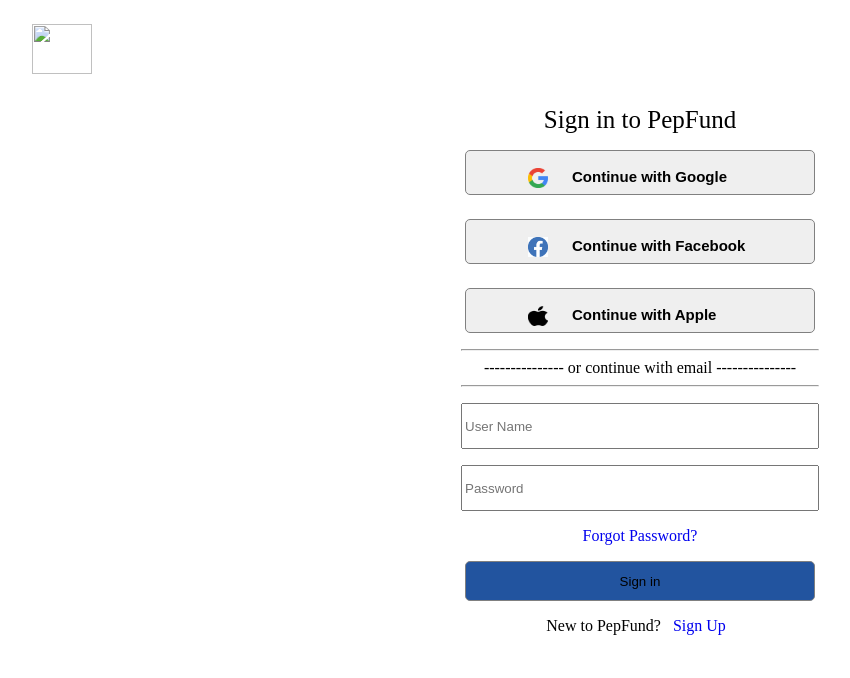
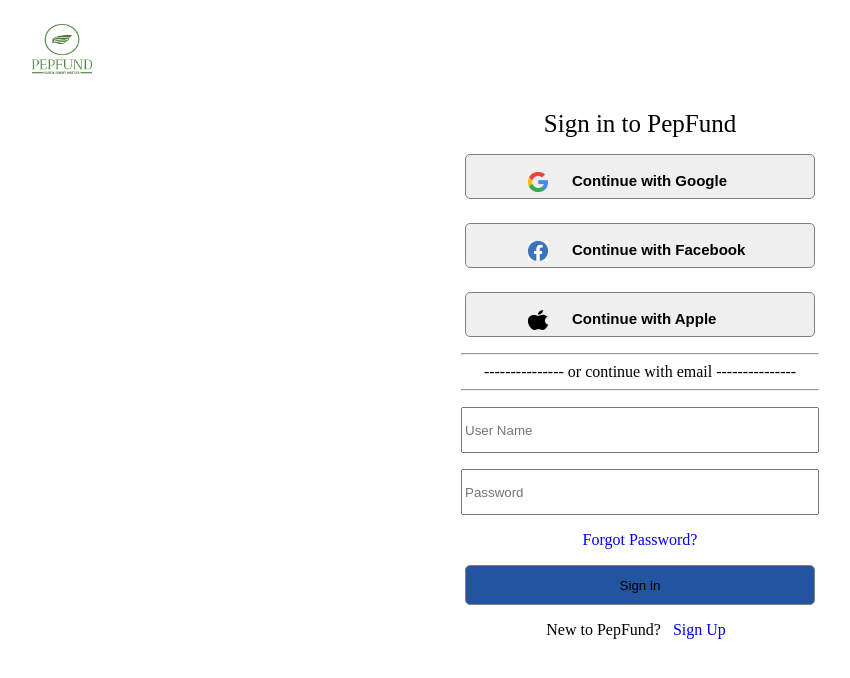
Before and after one commit to Naman-Joshi-14/PepFund, a plain HTML site: page Login Page/login.html in a window 1280 px wide. Shown: the whole page, without its empty margins (0-850 px from the left). Drawn offline with Linux system fonts and the light colour scheme; the site is published under a folder, as on GitHub Pages, so addresses that start at the root find nothing.

Commit message:
Update login.html

```diff
--- a/Login Page/login.html
+++ b/Login Page/login.html
@@ -10,7 +10,7 @@
 <body>
 
     <div class="logo">
-        <img class="logo-img" src="/img/images/pepfund-logo-zip-file/png/logo-color(Green).png" alt="">
+        <img class="logo-img" src="logo-color(Green).png" alt="">
     </div>
 
     <div class="login-page">
```
